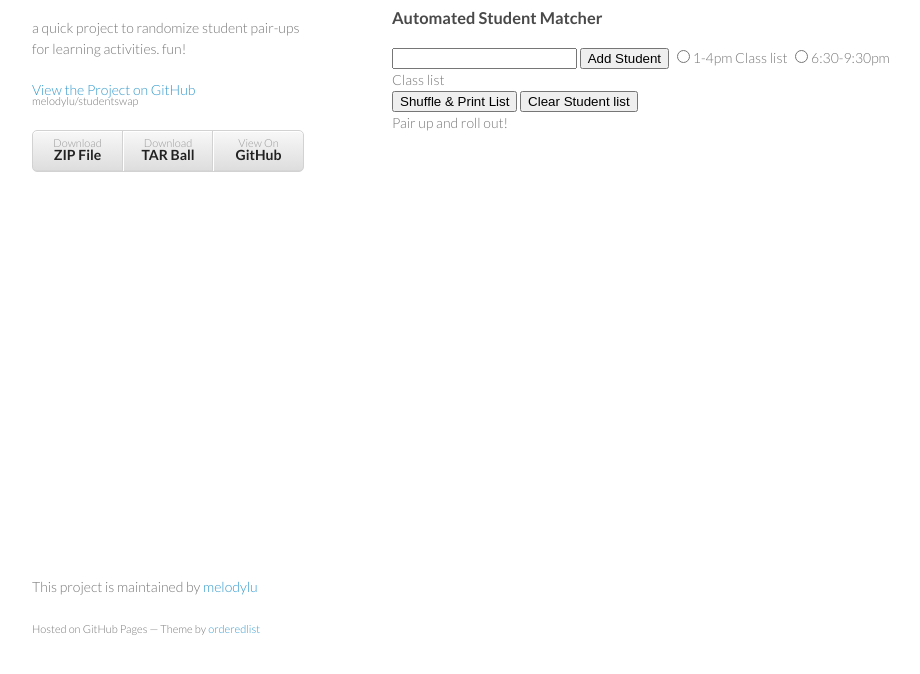
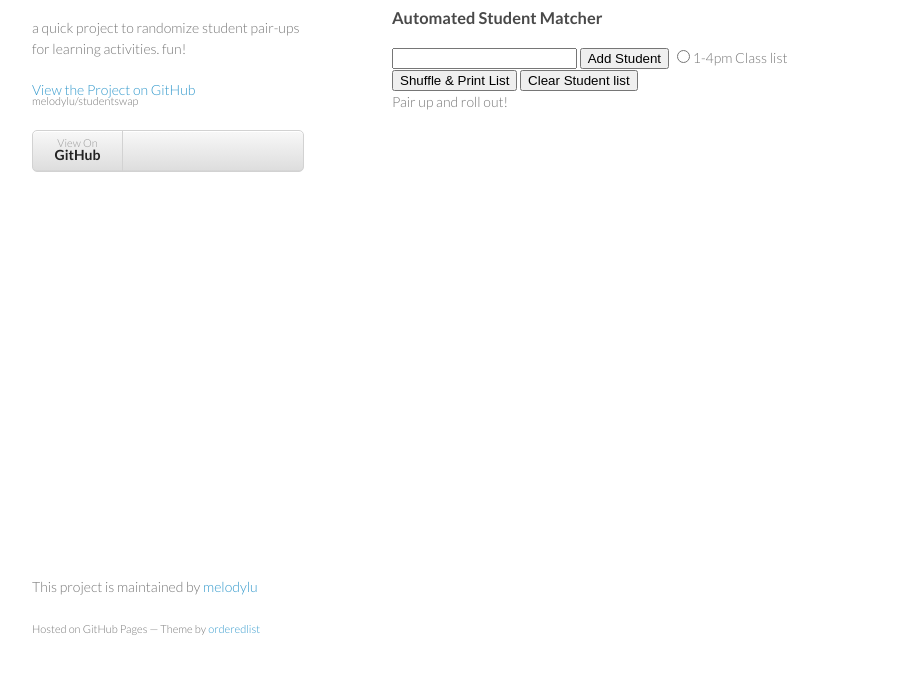
Before and after one commit to melodylu/studentswap, a plain HTML site: page index.html in a window 1280 px wide. Shown: the part 92-766 px from the top of the page, without its empty margins (178-1098 px from the left). Drawn offline with Linux system fonts and the light colour scheme.

Commit message:
Update index.html

```diff
--- a/index.html
+++ b/index.html
@@ -22,10 +22,10 @@
                 <p class="view"><a href="https://github.com/melodylu/studentswap">View the Project on GitHub <small>melodylu/studentswap</small></a>
                 </p>
                 <ul>
-                    <li><a href="https://github.com/melodylu/studentswap/zipball/master">Download <strong>ZIP File</strong></a>
-                    </li>
-                    <li><a href="https://github.com/melodylu/studentswap/tarball/master">Download <strong>TAR Ball</strong></a>
-                    </li>
+                    <!--<li><a href="https://github.com/melodylu/studentswap/zipball/master">Download <strong>ZIP File</strong></a>-->
+                    <!--</li>-->
+                    <!--<li><a href="https://github.com/melodylu/studentswap/tarball/master">Download <strong>TAR Ball</strong></a>-->
+                    <!--</li>-->
                     <li><a href="https://github.com/melodylu/studentswap">View On <strong>GitHub</strong></a>
                     </li>
                 </ul>
@@ -45,7 +45,7 @@
                                         <input type="text" id="student">
                                         <button id="addStudent">Add Student</button>
                                         <input type="radio" name="presetList" value="class14List" unchecked>1-4pm Class list
-                                        <input type="radio" name="presetList" value="class69List" unchecked>6:30-9:30pm Class list
+                                        <!--<input type="radio" name="presetList" value="class69List" unchecked>6:30-9:30pm Class list-->
                                         <br>
                                         <button id="printStudent">Shuffle & Print List</button>
                                         <button id="clearStudent">Clear Student list</button>
```
